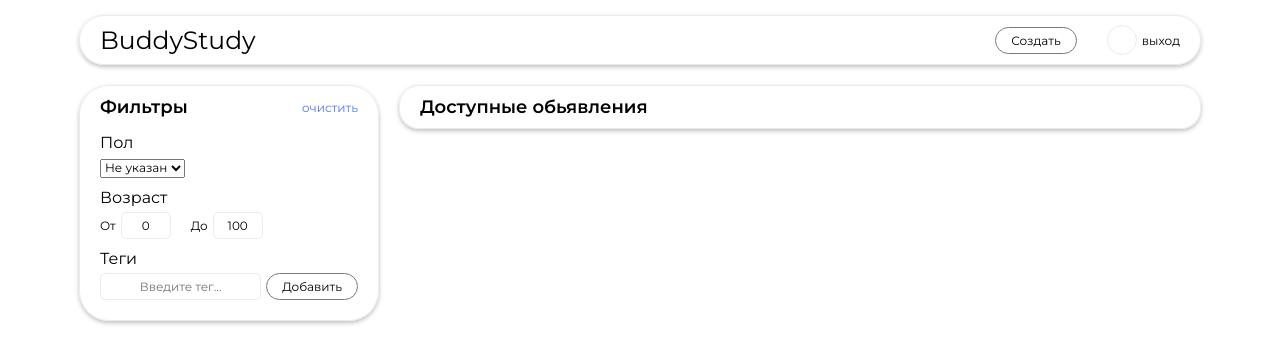
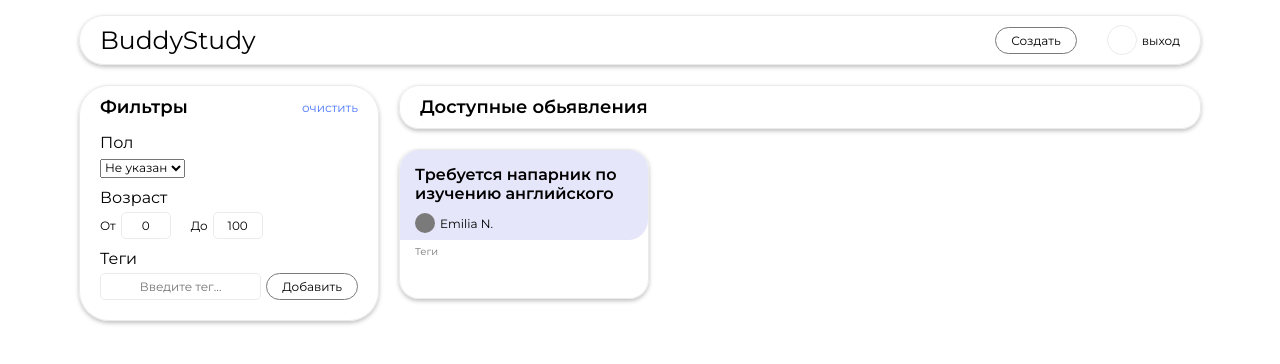
Before and after one commit to vafeen/BuddyStudyBackend, a React (Vite) app in the folder client/: page /user/home in a window 1280 px wide. Shown: the top 364 px of the page. Built offline with nearby package versions, Linux system fonts and the light colour scheme.

Commit message:
ads. Сверстал карточку обьявления

```diff
--- /dev/null
+++ b/client/src/common/components/ads-card/AdsCard.tsx
@@ -0,0 +1,18 @@
+import { AdsCardAuthor, AdsCardAuthorName, AdsCardAvatar, AdsCardHeader, AdsCardTags, AdsCardTagsTitle, AdsCardTitle, AdsCardWrapper } from "./styles";
+
+export default function AdsCard() {
+    return (
+        <AdsCardWrapper>
+            <AdsCardHeader>
+                <AdsCardTitle>Требуется напарник по изучению английского</AdsCardTitle>
+                <AdsCardAuthor>
+                    <AdsCardAvatar></AdsCardAvatar>
+                    <AdsCardAuthorName>Emilia N.</AdsCardAuthorName>
+                </AdsCardAuthor>
+            </AdsCardHeader>
+            <AdsCardTags>
+                <AdsCardTagsTitle>Теги</AdsCardTagsTitle>
+            </AdsCardTags>
+        </AdsCardWrapper>
+    )
+}
--- /dev/null
+++ b/client/src/common/components/ads-card/styles.ts
@@ -0,0 +1,54 @@
+import styled from "styled-components";
+import { DefaultFrame } from "../../styles";
+import { borders, colors, fonts } from "../../styleConstants";
+
+export const AdsCardWrapper = styled(DefaultFrame)`
+cursor: pointer;
+width: 250px;
+height: 150px;
+border-radius: ${borders.radius.medium};
+overflow: hidden;
+`;
+
+export const AdsCardHeader = styled('div')`
+padding: 15px;
+border-radius: 0 0 ${borders.radius.medium} 0;
+background-color: lavender;
+height: 90px;
+margin-bottom: 5px;
+`;
+
+export const AdsCardTitle = styled('p')`
+font-size: ${fonts.sizes.main};
+font-weight: ${fonts.weights.semiBold};
+margin-bottom: 10px;
+`;
+
+export const AdsCardAuthor = styled('div')`
+display: flex;
+gap: 5px;
+`;
+
+export const AdsCardAuthorName = styled('p')`
+margin: auto 0;
+font-size: ${fonts.sizes.small};
+font-weight: ${fonts.weights.regular};
+`;
+
+export const AdsCardAvatar = styled('div')`
+width: 20px;
+height: 20px;
+background-color: ${colors.grayDark};
+border-radius: ${borders.radius.circle};
+`;
+
+export const AdsCardTags = styled('div')`
+padding: 0 15px;
+`;
+
+export const AdsCardTagsTitle = styled('p')`
+color: ${colors.grayDark};
+font-size: ${fonts.sizes.smallExtra};
+font-weight: ${fonts.weights.regular};
+margin-bottom: 5px;
+`;
--- a/client/src/common/styleConstants.ts
+++ b/client/src/common/styleConstants.ts
@@ -32,6 +32,7 @@ export const fonts = {
         subTitle: "18px",
         main: "16px",
         small: "12px",
+        smallExtra: "10px",
     },
 
     weights: {
--- a/client/src/pages/Home/components/ads/Ads.tsx
+++ b/client/src/pages/Home/components/ads/Ads.tsx
@@ -1,3 +1,4 @@
+import AdsCard from "../../../../common/components/ads-card/AdsCard";
 import { SubTitleChapter } from "../../../../common/styles";
 import { AdsHeader, AdsWrapper } from "./styles";
 
@@ -7,6 +8,7 @@ export default function Ads() {
             <AdsHeader>
                 <SubTitleChapter>Доступные обьявления</SubTitleChapter>
             </AdsHeader>
+            <AdsCard />
         </AdsWrapper>
     )
 }
--- a/client/src/pages/Home/components/ads/styles.ts
+++ b/client/src/pages/Home/components/ads/styles.ts
@@ -8,4 +8,5 @@ export const AdsWrapper = styled('div')`
 export const AdsHeader = styled(DefaultFrame)`
 padding: 10px 20px;
 border-radius: ${borders.radius.medium};
+margin-bottom: 20px;
 `;
```
